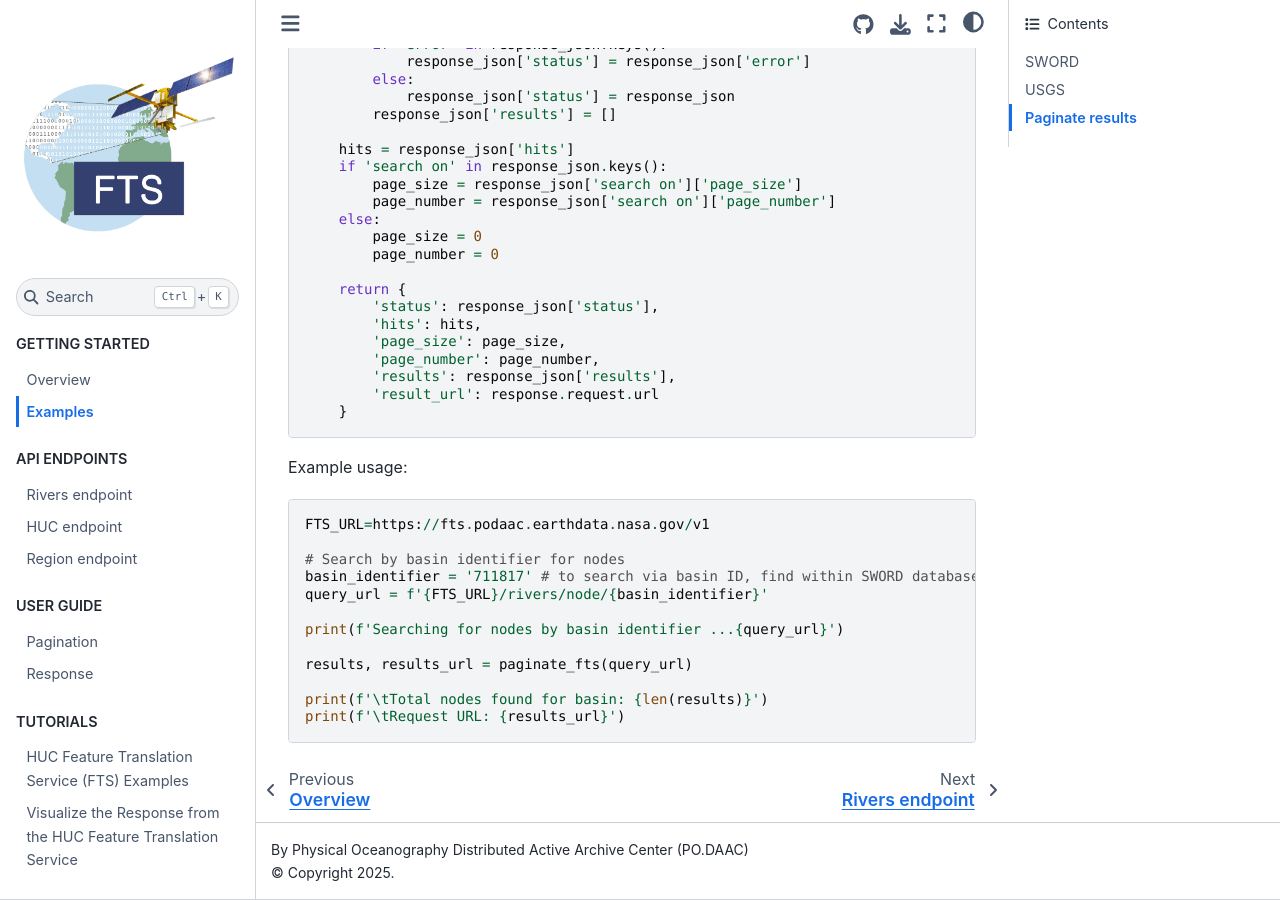
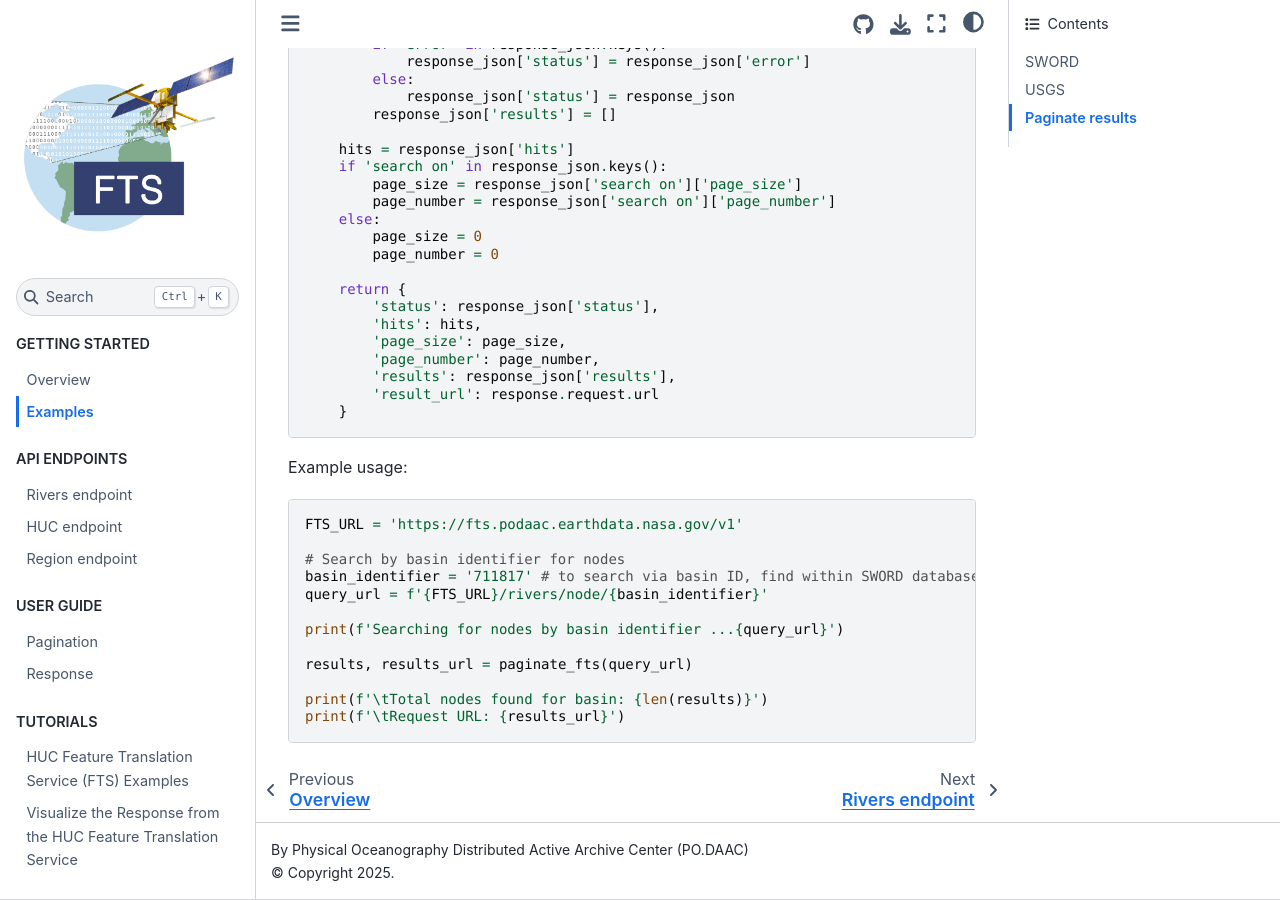
Before and after one commit to podaac/feature-translation-service, a Jupyter Book: the page built from docs/examples.md, in a window 1280 px wide and 900 px high, scrolled down 2718 px. Built offline with Jupyter Book 1.0.4 settings and Sphinx 7.4.7 and the Sphinx Book theme 1.1.4, drawn with Linux system fonts in a browser that asks for light colours.

Commit message:
Bugfix/fix docs (#45)
* update doc root url to fix

* test pages build

* revert pages

````diff
--- a/docs/_config.yml
+++ b/docs/_config.yml
@@ -22,7 +22,7 @@
 
 # Information about where the book exists on the web
 repository:
-  url: https://github.com/podaac/fts  # Online location of your book
+  url: https://github.com/podaac/feature-translation-service  # Online location of your book
   path_to_book: docs  # Optional path to your book, relative to the repository root
 
 # Add GitHub buttons to your book
--- a/docs/examples.md
+++ b/docs/examples.md
@@ -44,7 +44,7 @@
 region = 'Woods Creek-Skykomish River'
 query_url = f'{FTS_URL}/region/{region}'
 params={'exact': 'true'}
-response = requests.get(query_url, params=params
+response = requests.get(query_url, params=params)
 ```
 
 ### HUC Partial
@@ -149,7 +149,7 @@
 Example usage:
 
 ```python
-FTS_URL=https://fts.podaac.earthdata.nasa.gov/v1
+FTS_URL = 'https://fts.podaac.earthdata.nasa.gov/v1'
 
 # Search by basin identifier for nodes
 basin_identifier = '711817' # to search via basin ID, find within SWORD database
````
Also changed, not shown: docs/region.md (+1 -1 lines), 1 other file.
